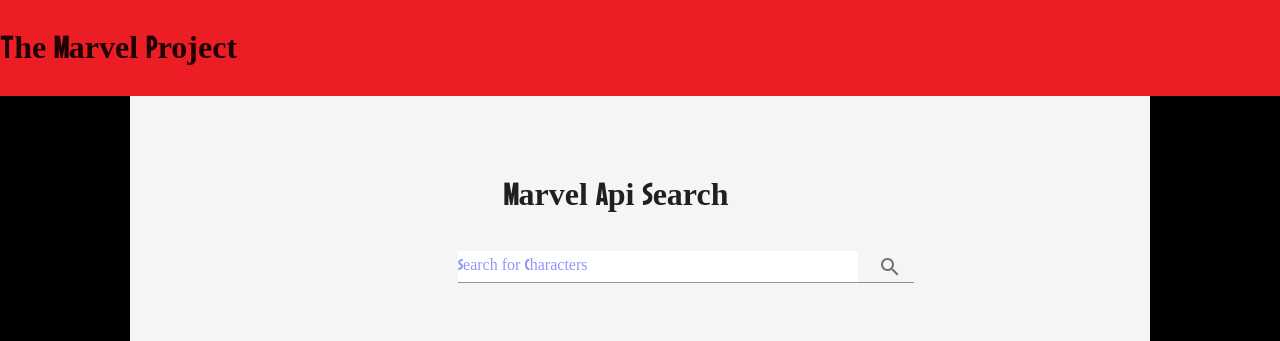
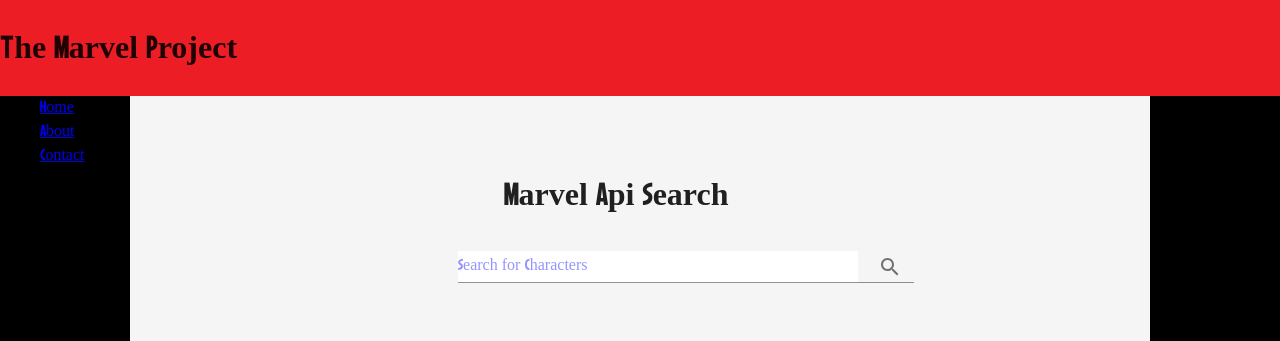
Before and after one commit to DECAB149/marvel-project, a React (Create React App) app: page / in a window 1280 px wide. Shown: the top 341 px of the page. Built offline with nearby package versions, Linux system fonts and the light colour scheme.

Commit message:
added routes

```diff
--- a/src/App.js
+++ b/src/App.js
@@ -1,95 +1,23 @@
-import React, { useState } from 'react';
+import React from 'react';
+import { BrowserRouter, Route } from 'react-router-dom';
 import Header from './Components/Header';
-import Form from './Components/Form';
-import DisplayPage from './Components/DisplayInfo';
-import MD5 from 'crypto-js/md5';
-import Container from '@material-ui/core/Container';
-import Typography from '@material-ui/core/Typography';
-import Grid from '@material-ui/core/Grid';
 import './App.css';
+import Home from './Components/Pages/Home';
+import AboutSec from './Components/Pages/AboutPage';
+
 
 function App() {
-  const [input, setInput] = useState(null);
-  const [showPage, setShowPage] = useState(false);
-  const [charName, setCharName] = useState(null);
-  const [img, setImg] = useState(null);
-  const [info, setInfo] = useState(null);
+
+  return (
+<BrowserRouter>
+      <div className="App">
+        <Header />
+        <Route exact path='/' component={Home} />
+        <Route path='/about' component={AboutSec} />
+      </div>
+</BrowserRouter>
 
 
-  const handleChange = (e) => {
-    setInput(e.target.value);
-}
-
-function marvelApi (input) {
-  //api keys put her for simplicity
-      var privateKey = "f1f3a993968d5473641680b62ecda40bc69337ef";
-      var publicKey = '80465148c83b1065bca44bc3e6fd3e83';
-      let baseUrl = 'https://gateway.marvel.com/v1/public/characters?';
-
-
-      var timeStamp = new Date().getTime();
-      var stringtoHash = timeStamp+privateKey+publicKey;
-      const hash = MD5(stringtoHash);
-      var marvelUrl = baseUrl + 'name=' + input + '&ts=' + timeStamp + '&apikey=' + publicKey + '&hash=' + hash;
-      console.log(marvelUrl);
-
-
-        return fetch(marvelUrl, {mode:'cors'})
-        .then(response => response.json())
-        .then(response => {
-            const name = response.data.results[0].name;
-            setCharName(name);
-            const img = response.data.results[0].thumbnail.path + '/standard_amazing.' + response.data.results[0].thumbnail.extension;
-            setImg(img);
-            const info = response.data.results[0].description;
-            setInfo(info);
-            console.log(response.data.results[0]);
-            console.log(marvelUrl);
-        });
-  }
-
-  const togglePreview = () => {
-    showPage ? setShowPage(false) : setShowPage(true);
-  }
-
-  const handleSubmit = (e) => {
-    e.preventDefault()
-    marvelApi(input);
-    togglePreview();
-  }
-
-  return (
-    <div className="App">
-      <Header />
-      <div className='pageContents'>
-      <Typography component="div" align="center" style={{ backgroundColor: '#f5f5f5', height: '100vh',  }}>
-      <Grid container spacing={2} >
-          <Container maxWidth='md' >
-            <Grid container spacing={2} style={{ display: showPage ? 'none' : 'block' }}>
-              <Grid item xs={12}>
-                </Grid>
-              <Grid item xs={12}>
-                </Grid>
-              <Grid item xs={12}>
-                </Grid>
-              <Grid item xs={12}>
-                </Grid>
-
-              <Grid container spacing={7}>
-                  <Grid item xs={4}>
-                    </Grid>
-                  <Grid item xs={0} >
-                    <h1 className='searchHeader' style={{ alignItems: 'center' }}>Marvel Api Search</h1>
-                  </Grid>
-              </Grid>
-              <Form handleChange={handleChange} input={input} handleSubmit={handleSubmit} showPage={showPage} />
-            </Grid>
-            <DisplayPage togglePreview={togglePreview} showPage={showPage} img={img} charName={charName} info={info} />
-          </Container>
-      </Grid>
-      </Typography>
-      </div>
-    </div>
   );
 }
 
--- a/src/Components/Header.js
+++ b/src/Components/Header.js
@@ -1,5 +1,6 @@
 import React from 'react';
 import Typography from '@material-ui/core/Typography';
+import { BrowserRouter, Link } from 'react-router-dom';
 
 
 export default function Header() {
@@ -7,6 +8,18 @@
         <div className='marvelHeader'>
                 <Typography component="div"  style={{ backgroundColor: '#EC1D24', height: '12vh', paddingTop: '5px' }}>
                     <h1>The Marvel Project</h1>
+
+                    <div>
+                        <nav className='navWrapper'>
+                            <div className='container'>
+                                <ul className='rightNav'>
+                                    <li><Link to='/'>Home</Link></li>
+                                    <li><Link to='/about'>About</Link></li>
+                                    <li><Link to='/contact'>Contact</Link></li>
+                                </ul>
+                            </div>
+                        </nav>
+                    </div>
                 </Typography>
 
         </div>
--- /dev/null
+++ b/src/Components/Pages/Home.js
@@ -0,0 +1,92 @@
+import React, { useState } from 'react';
+import Form from '../Form';
+import DisplayPage from '../DisplayInfo';
+import MD5 from 'crypto-js/md5';
+import Container from '@material-ui/core/Container';
+import Typography from '@material-ui/core/Typography';
+import Grid from '@material-ui/core/Grid';
+
+function Home () {
+
+    const [input, setInput] = useState(null);
+    const [showPage, setShowPage] = useState(false);
+    const [charName, setCharName] = useState(null);
+    const [img, setImg] = useState(null);
+    const [info, setInfo] = useState(null);
+
+
+    const handleChange = (e) => {
+      setInput(e.target.value);
+  }
+
+  function marvelApi (input) {
+    //api keys put her for simplicity
+        var privateKey = "f1f3a993968d5473641680b62ecda40bc69337ef";
+        var publicKey = '80465148c83b1065bca44bc3e6fd3e83';
+        let baseUrl = 'https://gateway.marvel.com/v1/public/characters?';
+
+
+        var timeStamp = new Date().getTime();
+        var stringtoHash = timeStamp+privateKey+publicKey;
+        const hash = MD5(stringtoHash);
+        var marvelUrl = baseUrl + 'name=' + input + '&ts=' + timeStamp + '&apikey=' + publicKey + '&hash=' + hash;
+        console.log(marvelUrl);
+
+
+          return fetch(marvelUrl, {mode:'cors'})
+          .then(response => response.json())
+          .then(response => {
+              const name = response.data.results[0].name;
+              setCharName(name);
+              const img = response.data.results[0].thumbnail.path + '/standard_amazing.' + response.data.results[0].thumbnail.extension;
+              setImg(img);
+              const info = response.data.results[0].description;
+              setInfo(info);
+              console.log(response.data.results[0]);
+              console.log(marvelUrl);
+          });
+    }
+
+    const togglePreview = () => {
+      showPage ? setShowPage(false) : setShowPage(true);
+    }
+
+    const handleSubmit = (e) => {
+      e.preventDefault()
+      marvelApi(input);
+      togglePreview();
+    }
+
+    return (
+        <div className='pageContents'>
+      <Typography component="div" align="center" style={{ backgroundColor: '#f5f5f5', height: '100vh',  }}>
+      <Grid container spacing={2} >
+          <Container maxWidth='md' >
+            <Grid container spacing={2} style={{ display: showPage ? 'none' : 'block' }}>
+              <Grid item xs={12}>
+                </Grid>
+              <Grid item xs={12}>
+                </Grid>
+              <Grid item xs={12}>
+                </Grid>
+              <Grid item xs={12}>
+                </Grid>
+
+              <Grid container spacing={7}>
+                  <Grid item xs={4}>
+                    </Grid>
+                  <Grid item xs={0} >
+                    <h1 className='searchHeader' style={{ alignItems: 'center' }}>Marvel Api Search</h1>
+                  </Grid>
+              </Grid>
+              <Form handleChange={handleChange} input={input} handleSubmit={handleSubmit} showPage={showPage} />
+            </Grid>
+            <DisplayPage togglePreview={togglePreview} showPage={showPage} img={img} charName={charName} info={info} />
+          </Container>
+      </Grid>
+      </Typography>
+      </div>
+    )
+}
+
+export default Home;
```
Also changed, not shown: src/Components/Pages/NavBar.js (+5 -5 lines), src/Components/Pages/HomePage.Js (deleted).
